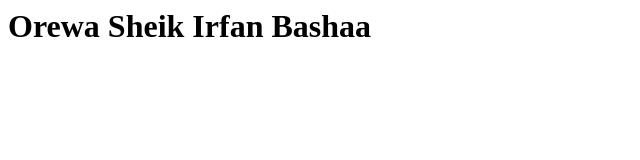
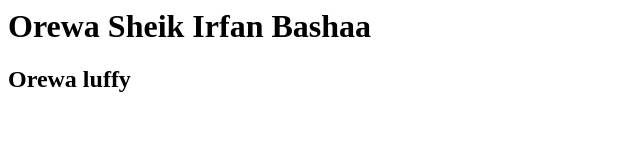
Before and after one commit to sheikirfanbashaa3156/sheik, a plain HTML site: page index.html in a window 1280 px wide. Shown: the whole page, without its empty margins (0-640 px from the left). Drawn offline with Linux system fonts and the light colour scheme.

Commit message:
Update index.html

```diff
--- a/index.html
+++ b/index.html
@@ -4,5 +4,6 @@
   </head>
   <body>
     <h1>Orewa Sheik Irfan Bashaa</h1>
+    <h2>Orewa luffy </h2>
   </body>
 </html>
```
